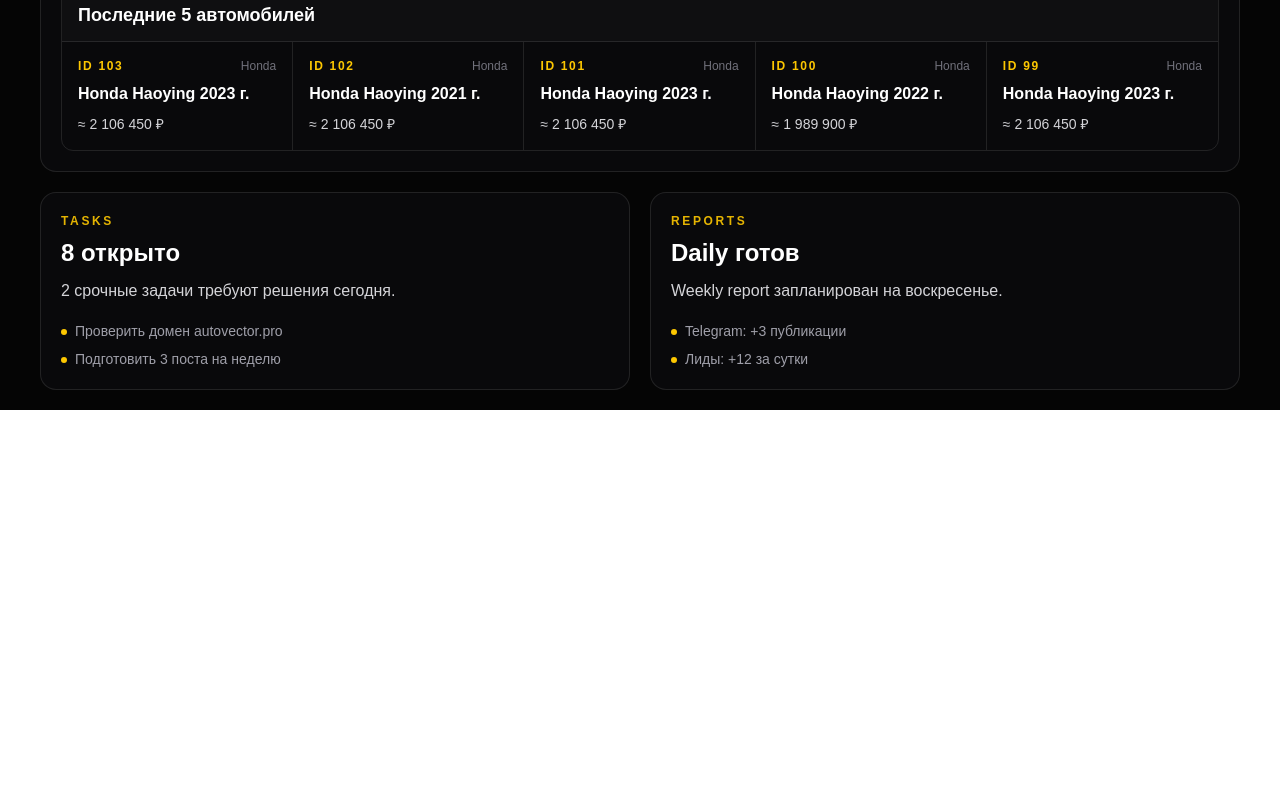
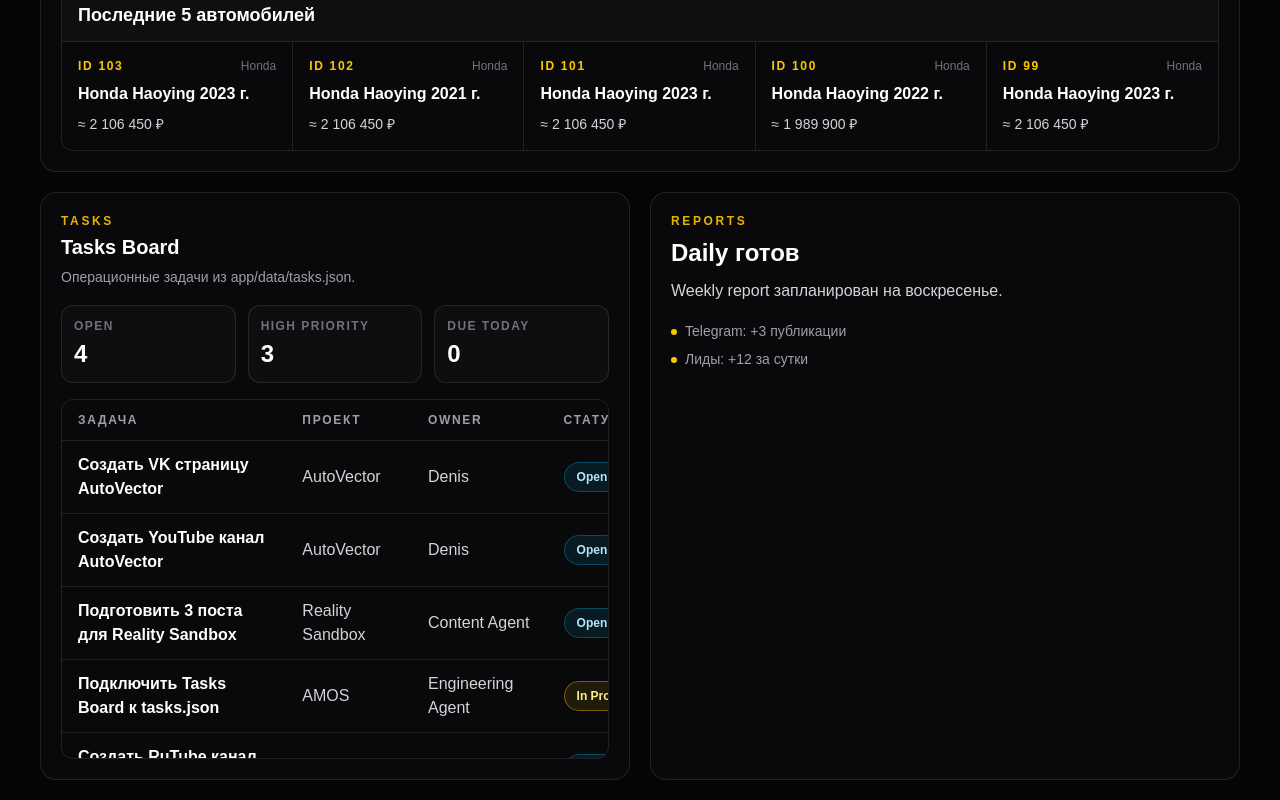
Before and after one commit to dentrost-crypto/autovector, a Next.js app: page /amos in a window 1280 px wide. Shown: the part 1558-2358 px from the top of the page. Before the commit the page ends 1968 px from the top, so only its background shows below. Built offline with nearby package versions, Linux system fonts and the light colour scheme.

Commit message:
Connect AMOS dashboard to tasks data

```diff
--- a/app/amos/page.tsx
+++ b/app/amos/page.tsx
@@ -1,5 +1,6 @@
 import carsData from "../data/cars.json";
 import contentQueueData from "../data/content_queue.json";
+import tasksData from "../data/tasks.json";
 import leadsData from "../../AMOS/data/leads.json";
 
 const CNY_TO_RUB = 10.5;
@@ -7,6 +8,7 @@
 
 const cars = carsData;
 const contentQueue = contentQueueData;
+const tasks = tasksData;
 const leads = leadsData;
 const hotLeadCount = leads.filter(
   (lead) => lead.temperature.toLowerCase() === "hot",
@@ -51,6 +53,28 @@
 );
 const formatContentStatus = (status: string) =>
   status.charAt(0).toUpperCase() + status.slice(1).toLowerCase();
+const todayMoscow = new Intl.DateTimeFormat("en-CA", {
+  timeZone: "Europe/Moscow",
+  year: "numeric",
+  month: "2-digit",
+  day: "2-digit",
+}).format(new Date());
+const openTasks = tasks.filter((task) => task.status.toLowerCase() === "open");
+const highPriorityTasks = tasks.filter(
+  (task) =>
+    task.priority.toLowerCase() === "high" &&
+    !["done", "completed", "closed"].includes(task.status.toLowerCase()),
+);
+const tasksDueToday = tasks.filter(
+  (task) =>
+    task.dueDate === todayMoscow &&
+    !["done", "completed", "closed"].includes(task.status.toLowerCase()),
+);
+const formatTaskLabel = (value: string) =>
+  value
+    .split("_")
+    .map((part) => part.charAt(0).toUpperCase() + part.slice(1))
+    .join(" ");
 
 const overviewCards = [
   {
@@ -139,12 +163,6 @@
 
 const widgets = [
   {
-    title: "Tasks",
-    value: "8 открыто",
-    detail: "2 срочные задачи требуют решения сегодня.",
-    items: ["Проверить домен autovector.pro", "Подготовить 3 поста на неделю"],
-  },
-  {
     title: "Reports",
     value: "Daily готов",
     detail: "Weekly report запланирован на воскресенье.",
@@ -165,6 +183,14 @@
   "Созвон назначен": "border-indigo-400/30 bg-indigo-400/10 text-indigo-200",
   "Задаток получен": "border-emerald-400/30 bg-emerald-400/10 text-emerald-200",
   Потерян: "border-red-400/30 bg-red-400/10 text-red-200",
+  Open: "border-sky-400/30 bg-sky-400/10 text-sky-200",
+  "In Progress": "border-yellow-400/40 bg-yellow-400/10 text-yellow-200",
+};
+
+const priorityStyles: Record<string, string> = {
+  high: "border-red-400/30 bg-red-400/10 text-red-200",
+  medium: "border-yellow-400/30 bg-yellow-400/10 text-yellow-200",
+  low: "border-zinc-400/30 bg-zinc-400/10 text-zinc-300",
 };
 
 function StatusBadge({ status }: { status: string }) {
@@ -527,6 +553,97 @@
         </section>
 
         <section className="mt-5 grid gap-5 xl:grid-cols-2">
+          <article className="rounded-2xl border border-white/10 bg-zinc-950 p-5">
+            <PanelTitle
+              eyebrow="Tasks"
+              title="Tasks Board"
+              description="Операционные задачи из app/data/tasks.json."
+            />
+
+            <div className="mb-4 grid grid-cols-3 gap-3">
+              {[
+                { label: "Open", value: openTasks.length },
+                { label: "High priority", value: highPriorityTasks.length },
+                { label: "Due today", value: tasksDueToday.length },
+              ].map((metric) => (
+                <div
+                  key={metric.label}
+                  className="rounded-xl border border-white/10 bg-white/[0.025] p-3"
+                >
+                  <p className="text-xs font-semibold uppercase tracking-[0.12em] text-zinc-500">
+                    {metric.label}
+                  </p>
+                  <p className="mt-1 text-2xl font-black text-white">
+                    {metric.value}
+                  </p>
+                </div>
+              ))}
+            </div>
+
+            {tasks.length > 0 ? (
+              <div className="max-h-[360px] overflow-auto rounded-xl border border-white/10">
+                <table className="w-full min-w-[820px] text-left text-sm">
+                  <thead className="sticky top-0 z-10 border-b border-white/10 bg-zinc-950 text-xs uppercase tracking-[0.14em] text-zinc-400">
+                    <tr>
+                      <th className="px-4 py-3">Задача</th>
+                      <th className="px-4 py-3">Проект</th>
+                      <th className="px-4 py-3">Owner</th>
+                      <th className="px-4 py-3">Статус</th>
+                      <th className="px-4 py-3">Приоритет</th>
+                      <th className="px-4 py-3">Срок</th>
+                    </tr>
+                  </thead>
+                  <tbody className="divide-y divide-white/10">
+                    {tasks.map((task) => {
+                      const displayStatus = formatTaskLabel(task.status);
+
+                      return (
+                        <tr key={task.id} className="hover:bg-white/[0.025]">
+                          <td className="px-4 py-3 text-base font-semibold text-white">
+                            {task.title}
+                          </td>
+                          <td className="px-4 py-3 text-base text-zinc-300">
+                            {task.project}
+                          </td>
+                          <td className="px-4 py-3 text-base text-zinc-300">
+                            {task.owner}
+                          </td>
+                          <td className="px-4 py-3">
+                            <StatusBadge status={displayStatus} />
+                          </td>
+                          <td className="px-4 py-3">
+                            <span
+                              className={`inline-flex rounded-full border px-3 py-1.5 text-xs font-semibold uppercase ${
+                                priorityStyles[task.priority.toLowerCase()] ||
+                                priorityStyles.low
+                              }`}
+                            >
+                              {task.priority}
+                            </span>
+                          </td>
+                          <td className="px-4 py-3 text-base text-zinc-300">
+                            {task.dueDate}
+                          </td>
+                        </tr>
+                      );
+                    })}
+                  </tbody>
+                </table>
+              </div>
+            ) : (
+              <div className="flex min-h-[220px] items-center justify-center rounded-xl border border-dashed border-white/15 bg-white/[0.02] p-8 text-center">
+                <div>
+                  <p className="text-lg font-semibold text-white">
+                    Задач пока нет
+                  </p>
+                  <p className="mt-2 text-sm text-zinc-500">
+                    Добавьте записи в app/data/tasks.json.
+                  </p>
+                </div>
+              </div>
+            )}
+          </article>
+
           {widgets.map((widget) => (
             <article
               key={widget.title}
--- /dev/null
+++ b/app/data/tasks.json
@@ -0,0 +1,52 @@
+[
+  {
+    "id": "task_001",
+    "title": "Создать VK страницу AutoVector",
+    "project": "AutoVector",
+    "owner": "Denis",
+    "status": "open",
+    "priority": "high",
+    "dueDate": "2026-06-24",
+    "type": "growth"
+  },
+  {
+    "id": "task_002",
+    "title": "Создать YouTube канал AutoVector",
+    "project": "AutoVector",
+    "owner": "Denis",
+    "status": "open",
+    "priority": "high",
+    "dueDate": "2026-06-24",
+    "type": "growth"
+  },
+  {
+    "id": "task_003",
+    "title": "Подготовить 3 поста для Reality Sandbox",
+    "project": "Reality Sandbox",
+    "owner": "Content Agent",
+    "status": "open",
+    "priority": "high",
+    "dueDate": "2026-06-24",
+    "type": "content"
+  },
+  {
+    "id": "task_004",
+    "title": "Подключить Tasks Board к tasks.json",
+    "project": "AMOS",
+    "owner": "Engineering Agent",
+    "status": "in_progress",
+    "priority": "medium",
+    "dueDate": "2026-06-24",
+    "type": "engineering"
+  },
+  {
+    "id": "task_005",
+    "title": "Создать RuTube канал AutoVector",
+    "project": "AutoVector",
+    "owner": "Denis",
+    "status": "open",
+    "priority": "medium",
+    "dueDate": "2026-06-25",
+    "type": "growth"
+  }
+]
```
